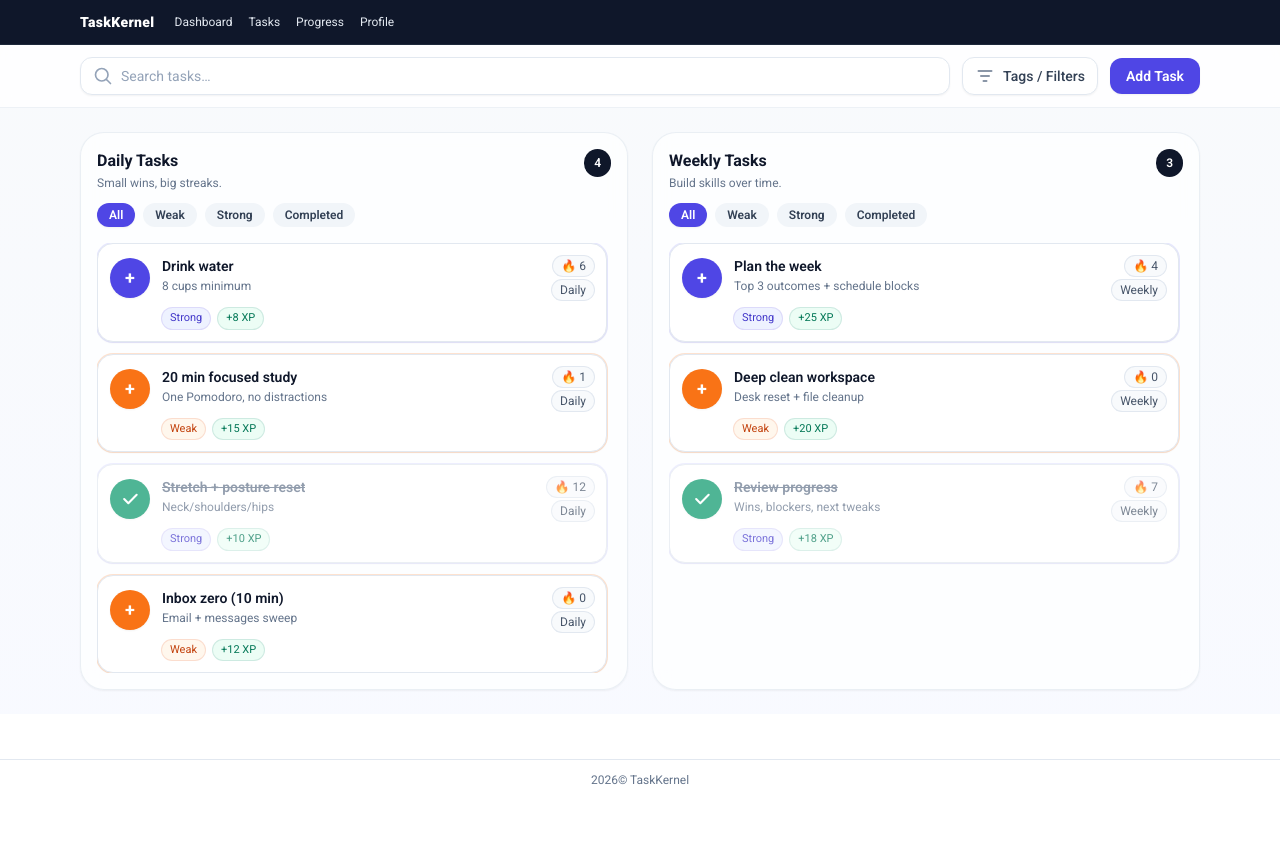
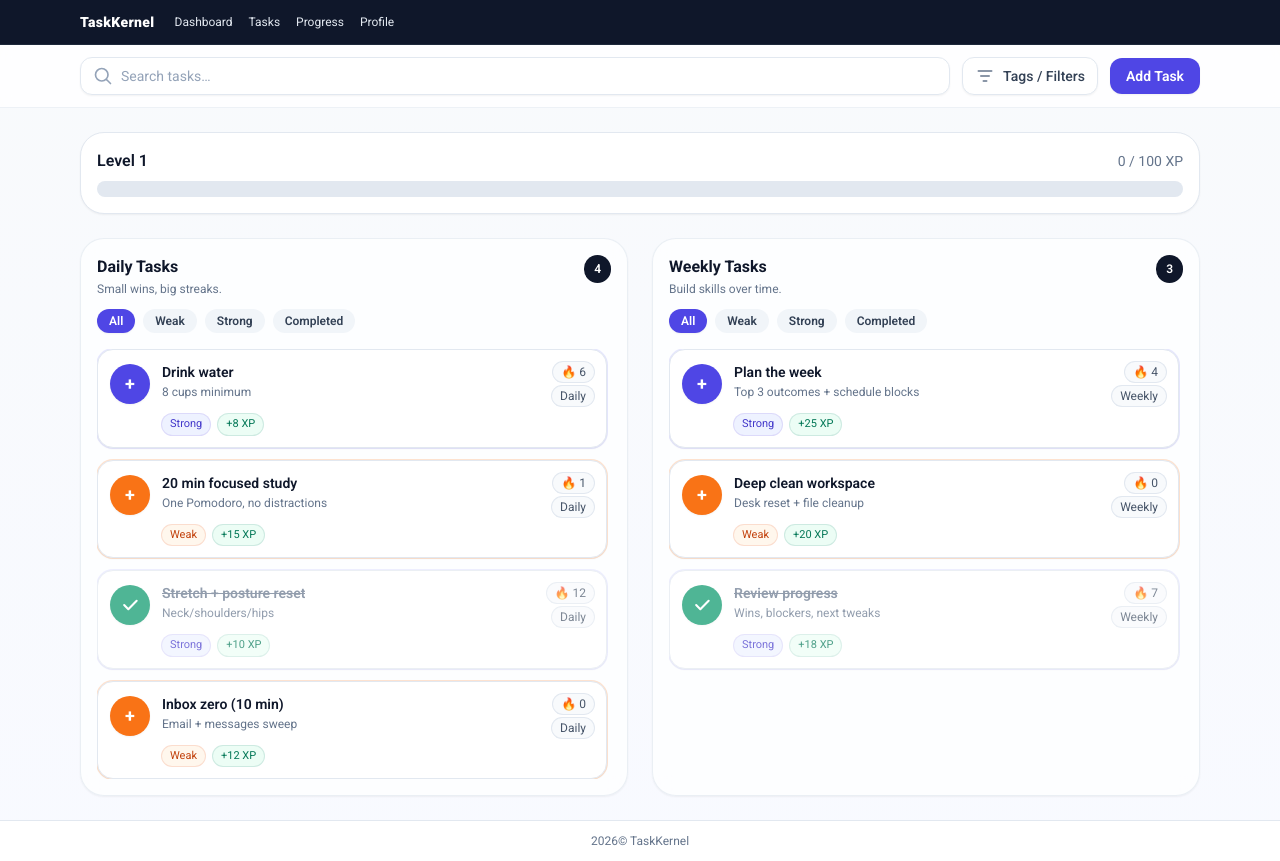
Before and after one commit to spencerwest-dev/TaskKernel, a React (Create React App) app in the folder frontend/: page /dashboard in a window 1280 px wide. Before the commit the page ends 800 px from the top, so only its background shows below. Built offline with nearby package versions, Linux system fonts and the light colour scheme.

Commit message:
Added XP/Level service

```diff
--- a/frontend/src/pages/dashboard/components/TaskDashboard.jsx
+++ b/frontend/src/pages/dashboard/components/TaskDashboard.jsx
@@ -3,6 +3,8 @@ import DashboardLayout from "./DashboardLayout";
 import TaskColumn from "./TaskColumn";
 import Navbar from "./Navbar";
 import Footer from "./Footer";
+import XpBar from "./XpBar";
+import { addXp } from "./xpSystem";
 
 function normalizeTab(tab) {
   return String(tab || "All");
@@ -61,6 +63,7 @@ const initialTasks = [
     streak: 12,
     xp: 10,
     completed: true,
+    xpClaimed: true,
   },
   {
     id: "d-4",
@@ -105,6 +108,7 @@ const initialTasks = [
     streak: 7,
     xp: 18,
     completed: true,
+    xpClaimed: true,
   },
 ];
 
@@ -113,6 +117,8 @@ export default function TaskDashboard() {
   const [tasks, setTasks] = useState(initialTasks);
   const [dailyTab, setDailyTab] = useState("All");
   const [weeklyTab, setWeeklyTab] = useState("All");
+  const [xp, setXp] = useState(0);//XP SYSTEM
+  const [xpWarning, setXpWarning] = useState("");//XP SYSTEM
 
   const dailyTasks = useMemo(() => {
     return tasks
@@ -128,11 +134,28 @@ export default function TaskDashboard() {
       .filter((t) => matchesTab(t, weeklyTab));
   }, [tasks, query, weeklyTab]);
 
-  function toggleTask(id) {
-    setTasks((prev) =>
-      prev.map((t) => (t.id === id ? { ...t, completed: !t.completed } : t))
-    );
+  function toggleTask(id) {//contains logic for distributing xp
+  const task = tasks.find((t) => t.id === id);
+
+  if (task && !task.completed && !task.xpClaimed) {
+    setXp((prevXp) => prevXp + (task.xp || 10));
+    setXpWarning("");
+  } else if (task && !task.completed && task.xpClaimed) {
+    setXpWarning("You can't earn XP again from this task.");
   }
+
+  setTasks((prev) =>
+    prev.map((t) =>
+      t.id === id
+        ? {
+            ...t,
+            completed: !t.completed,
+            xpClaimed: t.xpClaimed || !t.completed,
+          }
+        : t
+    )
+  );
+}
 
   function addTask() {
     const id = `d-${Date.now()}`;
@@ -163,6 +186,14 @@ export default function TaskDashboard() {
             onOpenFilters={() => {}}
             onAddTask={addTask}
           >
+          <div className="mb-6">
+            <XpBar xp={xp} />
+            {xpWarning && (
+    <p className="mt-2 text-sm font-medium text-red-600">
+            {xpWarning}
+    </p>
+            )}
+    </div>
             <div className="grid h-full min-h-0 grid-cols-1 gap-6 lg:grid-cols-2">
               <TaskColumn
                 title="Daily Tasks"
--- /dev/null
+++ b/frontend/src/pages/dashboard/components/XpBar.jsx
@@ -0,0 +1,28 @@
+import React from "react";
+import {
+  getLevel,
+  getXpIntoCurrentLevel,
+  getXpPercent,
+} from "./xpSystem";
+
+export default function XpBar({ xp }) {
+  const level = getLevel(xp);
+  const currentXp = getXpIntoCurrentLevel(xp);
+  const percent = getXpPercent(xp);
+
+  return (
+    <div className="w-full rounded-3xl border border-slate-200 bg-white p-4 shadow-sm">
+      <div className="mb-2 flex items-center justify-between">
+        <p className="font-semibold text-slate-900">Level {level}</p>
+        <p className="text-sm text-slate-500">{currentXp} / 100 XP</p>
+      </div>
+
+      <div className="h-4 w-full overflow-hidden rounded-full bg-slate-200">
+        <div
+          className="h-full rounded-full bg-indigo-600 transition-all duration-300"
+          style={{ width: `${percent}%` }}
+        />
+      </div>
+    </div>
+  );
+}
--- /dev/null
+++ b/frontend/src/pages/dashboard/components/xpSystem.js
@@ -0,0 +1,52 @@
+const XP_PER_LEVEL = 100;
+const MAX_XP = 1_000_000;
+const MAX_XP_GAIN = 1000;
+
+export function clampXp(value) {
+  if (!Number.isSafeInteger(value)) return MAX_XP;
+  if (value < 0) return 0;
+  if (value > MAX_XP) return MAX_XP;
+  return value;
+}
+
+export function getLevel(xp) {
+  const safeXp = clampXp(xp);
+  return Math.floor(safeXp / XP_PER_LEVEL) + 1;
+}
+
+export function getXpIntoCurrentLevel(xp) {
+  const safeXp = clampXp(xp);
+  return safeXp % XP_PER_LEVEL;
+}
+
+export function getXpPercent(xp) {
+  return (getXpIntoCurrentLevel(xp) / XP_PER_LEVEL) * 100;
+}
+
+export function addXp(currentXp, amount) {
+  const safeCurrentXp = clampXp(currentXp);
+
+  let safeAmount = amount;
+
+  if (!Number.isSafeInteger(safeAmount)) {
+    safeAmount = 0;
+  }
+
+  if (safeAmount < 0) {
+    safeAmount = 0;
+  }
+
+  if (safeAmount > MAX_XP_GAIN) {
+    safeAmount = MAX_XP_GAIN;
+  }
+
+  const newXp = clampXp(safeCurrentXp + safeAmount);
+
+  return {
+    xp: newXp,
+    level: getLevel(newXp),
+    xpIntoLevel: getXpIntoCurrentLevel(newXp),
+    xpNeeded: XP_PER_LEVEL,
+    percent: getXpPercent(newXp),
+  };
+}
```
